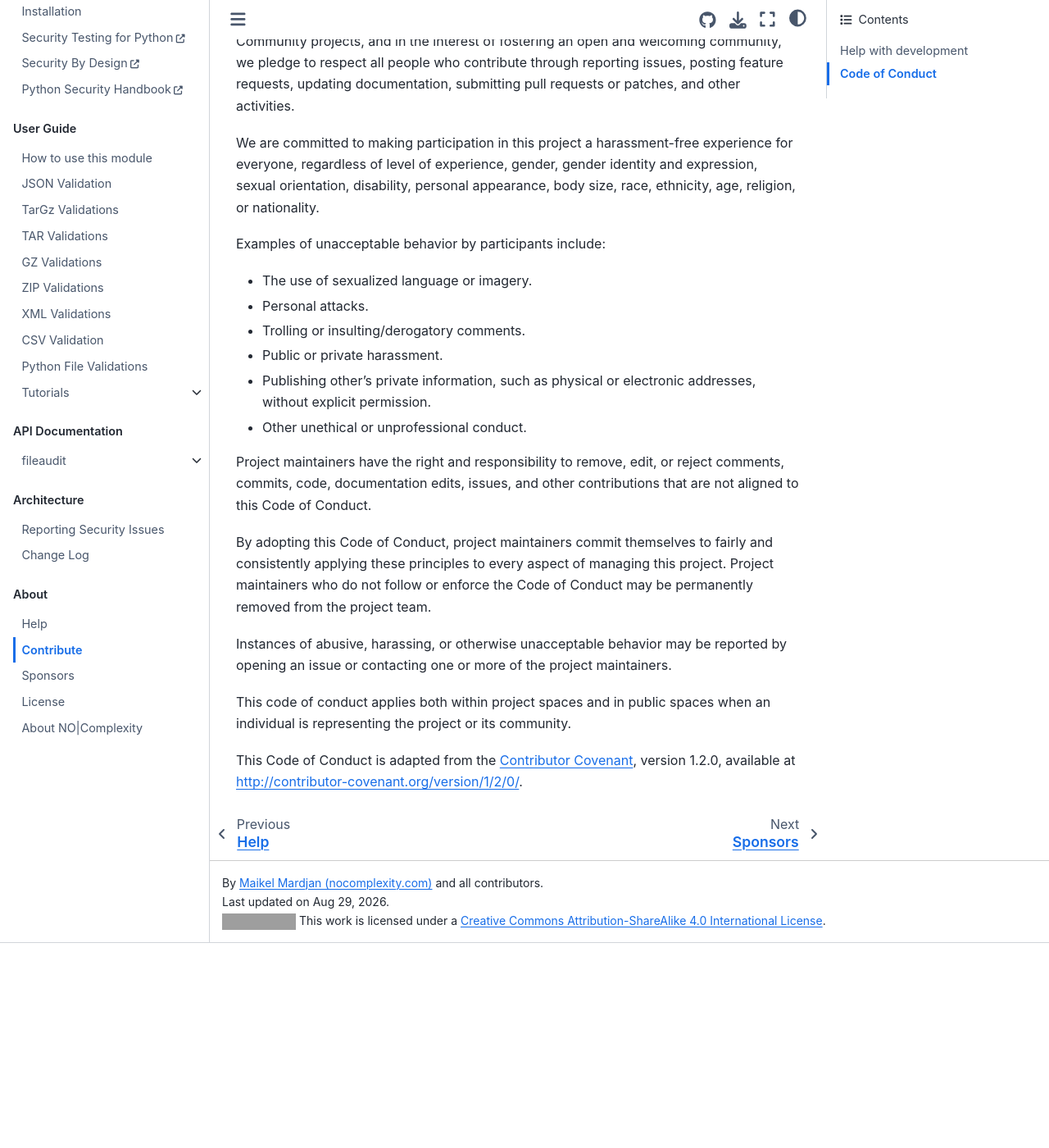
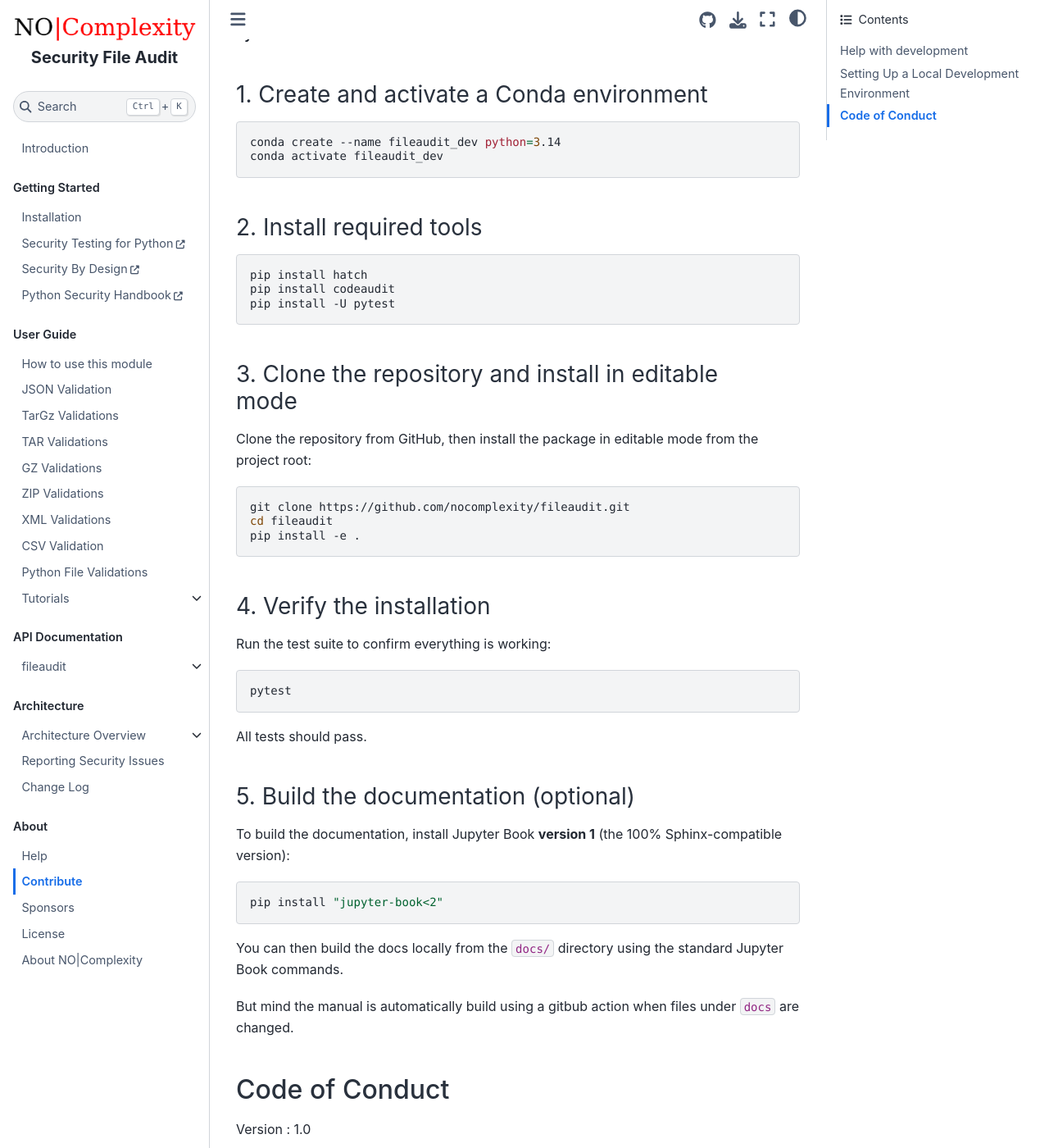
Before and after one commit to nocomplexity/fileaudit, a Jupyter Book: the page built from docs/CONTRIBUTE.md, in a window 1280 px wide and 1400 px high, scrolled down 1887 px. Shown: the whole window at 82% size. Built offline with Jupyter Book 1.0.4 settings and Sphinx 7.4.7 and the Sphinx Book theme 1.1.4, drawn with Linux system fonts in a browser that asks for light colours; before the commit the page ends 3037 px from its top, so only the background shows below that; some of the changed text lies outside the part shown; grey boxes are pictures that could not be loaded.

Commit message:
docs update

````diff
--- a/docs/CONTRIBUTE.md
+++ b/docs/CONTRIBUTE.md
@@ -61,6 +61,61 @@ Making code contributions to **Python File Audit** should be fun and simple!
 
 :::
 
+
+## Setting Up a Local Development Environment
+
+Follow these steps to create a local development environment so you can contribute to **Python File Audit**.
+
+### 1. Create and activate a Conda environment
+
+```bash
+conda create --name fileaudit_dev python=3.14
+conda activate fileaudit_dev
+```
+
+### 2. Install required tools
+
+```bash
+pip install hatch
+pip install codeaudit
+pip install -U pytest
+```
+
+### 3. Clone the repository and install in editable mode
+
+Clone the repository from GitHub, then install the package in editable mode from the project root:
+
+```bash
+git clone https://github.com/nocomplexity/fileaudit.git
+cd fileaudit
+pip install -e .
+```
+
+### 4. Verify the installation
+
+Run the test suite to confirm everything is working:
+
+```bash
+pytest
+```
+
+All tests should pass.
+
+### 5. Build the documentation (optional)
+
+To build the documentation, install Jupyter Book **version 1** (the 100% Sphinx-compatible version):
+
+```bash
+pip install "jupyter-book<2"
+```
+
+You can then build the docs locally from the `docs/` directory using the standard Jupyter Book commands.
+
+But mind the manual is automatically build using a gitbub action when files under `docs` are changed.
+
+
+
+
 (CoC-label)=
 ## Code of Conduct
 
--- a/docs/_toc.yml
+++ b/docs/_toc.yml
@@ -38,9 +38,12 @@ parts:
 
 - caption: Architecture
   chapters:
+    - file: architecture/architecture_overview
+      sections:
+      - file: architecture/xml
     - file: SECURITY
     - file: changelog
-#   - file: architecture
+
 #   - file: project_philosophy
 
 
````
Also changed, not shown: docs/architecture/architecture_overview.md (added, +90 -0 lines), docs/architecture/xml.md (added, +21 -0 lines), docs/intro.md (+1 -0 lines), docs/images/fileaudit_deps.png (added).
